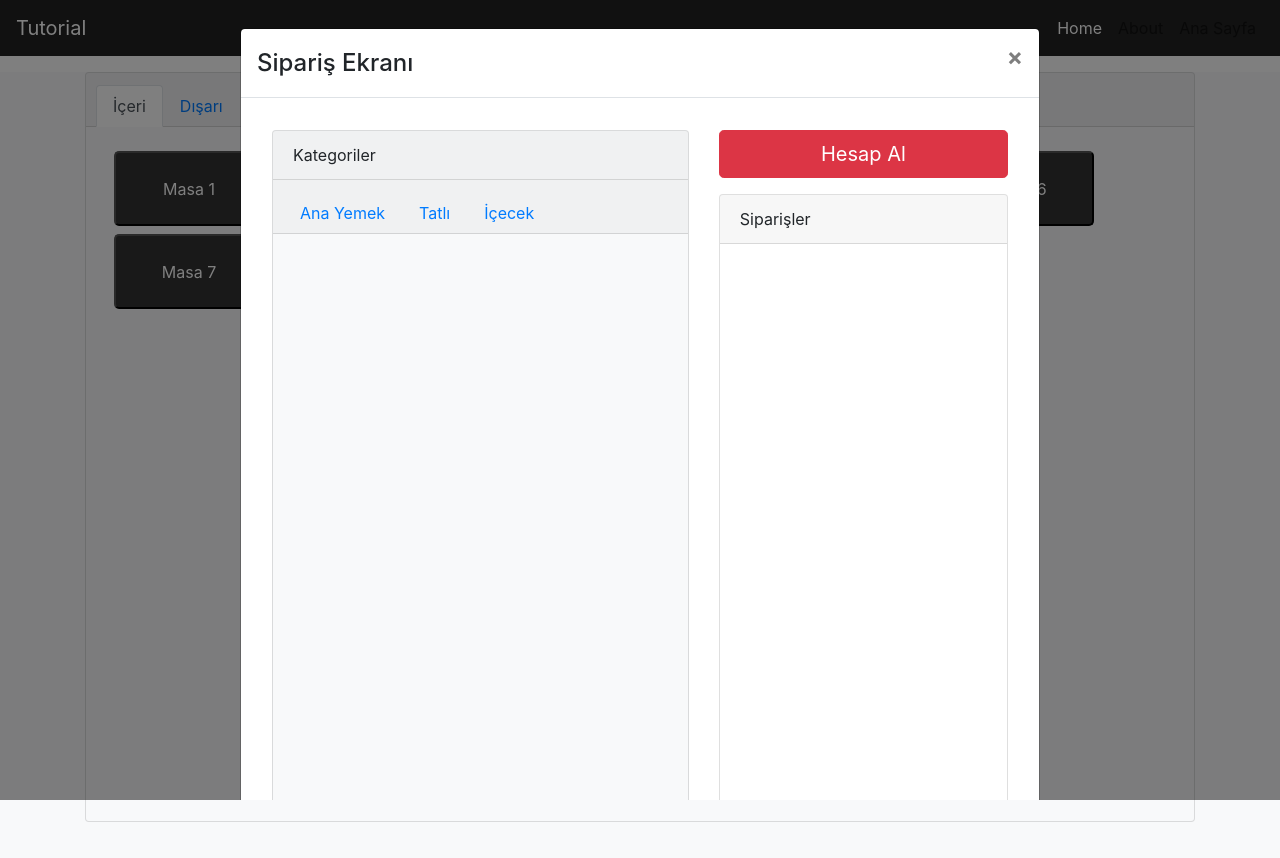
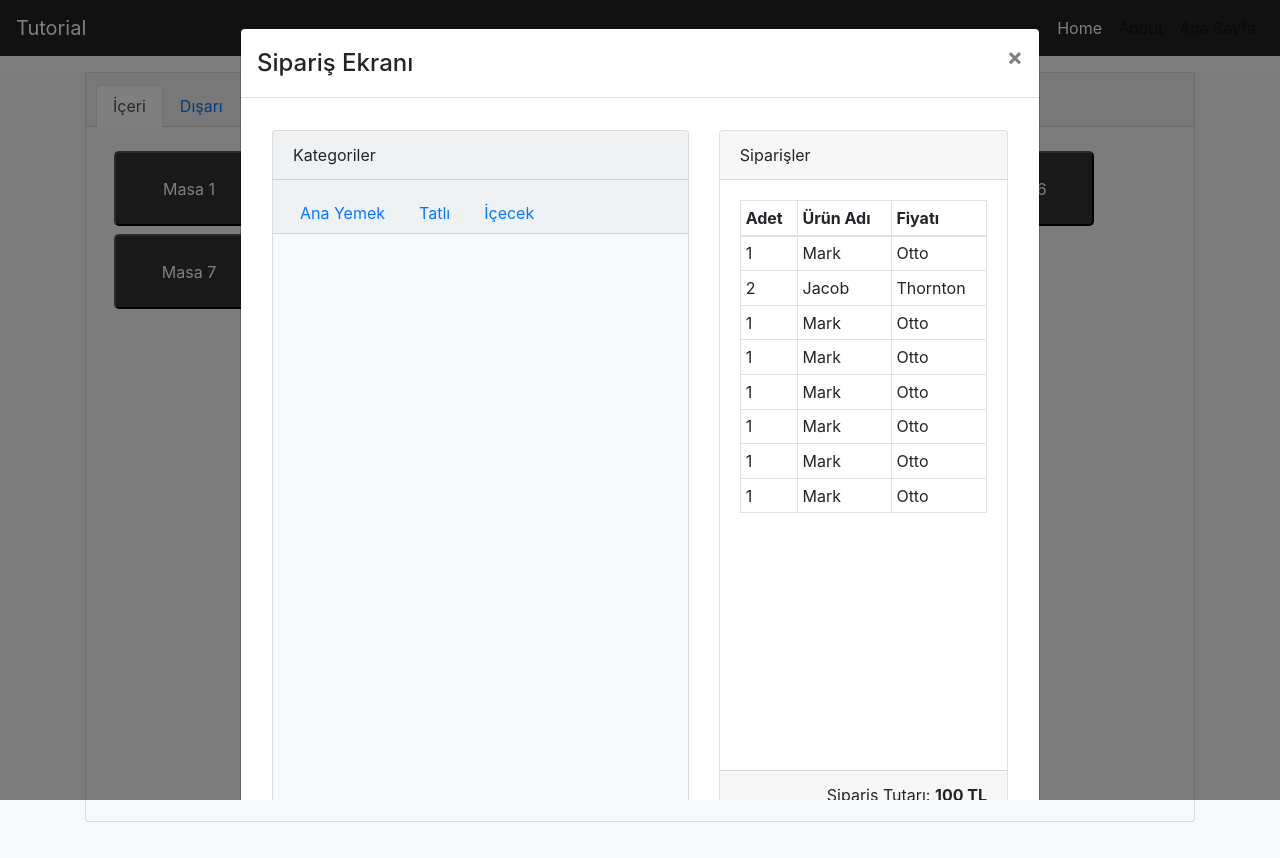
Before and after one commit to mertcancet/restoranapp, a React (Create React App) app: page /anasayfa in a window 1280 px wide. Both pictures are taken after a click on the button "Masa 1". Shown: the top 858 px of the page. Built offline with nearby package versions, Linux system fonts and the light colour scheme.

Commit message:
order detail list added

```diff
--- a/src/Pages/MainScreen/MainScreen.js
+++ b/src/Pages/MainScreen/MainScreen.js
@@ -1,5 +1,14 @@
 import React, { useState } from "react";
-import { Container, Nav, Button, Card, Modal, Col, Row } from "react-bootstrap";
+import {
+  Container,
+  Nav,
+  Button,
+  Card,
+  Modal,
+  Col,
+  Row,
+  Table,
+} from "react-bootstrap";
 import "./MainScreen.css";
 
 function MainScreen() {
@@ -116,17 +125,69 @@ function MainScreen() {
                 </Card>
               </Col>
               <Col xs={12} md={5}>
-                <Button className="mt-3" variant="danger" size="lg" block>
-                  Hesap Al
-                </Button>
-
                 <Card className="tableCard--orderList mt-3">
                   <Card.Header> Siparişler</Card.Header>
-                  <Card.Body></Card.Body>
+                  <Card.Body>
+                    <Table bordered hover size="sm" responsive="md">
+                      <thead>
+                        <tr>
+                          <th>Adet</th>
+                          <th>Ürün Adı</th>
+                          <th>Fiyatı</th>
+                        </tr>
+                      </thead>
+                      <tbody>
+                        <tr>
+                          <td>1</td>
+                          <td>Mark</td>
+                          <td>Otto</td>
+                        </tr>
+                        <tr>
+                          <td>2</td>
+                          <td>Jacob</td>
+                          <td>Thornton</td>
+                        </tr>
+
+                        <tr>
+                          <td>1</td>
+                          <td>Mark</td>
+                          <td>Otto</td>
+                        </tr>
+                        <tr>
+                          <td>1</td>
+                          <td>Mark</td>
+                          <td>Otto</td>
+                        </tr>
+                        <tr>
+                          <td>1</td>
+                          <td>Mark</td>
+                          <td>Otto</td>
+                        </tr>
+                        <tr>
+                          <td>1</td>
+                          <td>Mark</td>
+                          <td>Otto</td>
+                        </tr>
+                        <tr>
+                          <td>1</td>
+                          <td>Mark</td>
+                          <td>Otto</td>
+                        </tr>
+                        <tr>
+                          <td>1</td>
+                          <td>Mark</td>
+                          <td>Otto</td>
+                        </tr>
+                      </tbody>
+                    </Table>
+                  </Card.Body>
                   <Card.Footer className="text-right">
                     Sipariş Tutarı: <b>100 TL</b>
                   </Card.Footer>
                 </Card>
+                <Button className="mt-3" variant="danger" size="lg" block>
+                  Hesap Al
+                </Button>
               </Col>
             </Row>
           </Container>
```
Also changed, not shown: src/Pages/MainScreen/MainScreen.css (line endings or trailing spaces).
